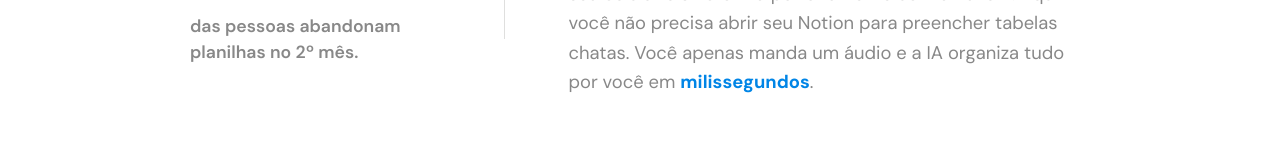
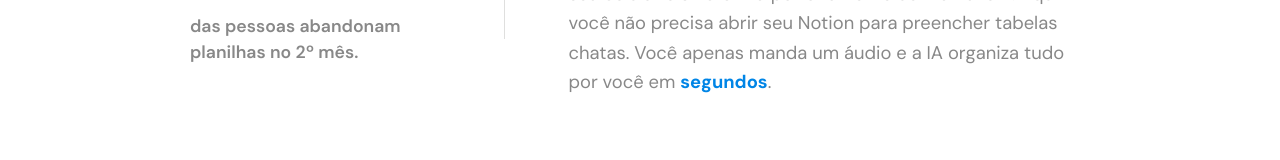
Before and after one commit to oipedrori/hubfinanceiro, a Next.js app: page / in a window 1280 px wide. Shown: the part 764-924 px from the top of the page. Built offline with nearby package versions, Linux system fonts and the light colour scheme; no server answers.

Commit message:
fix: troca milissegundos por segundos

```diff
--- a/app/page.tsx
+++ b/app/page.tsx
@@ -175,7 +175,7 @@ function LandingContent() {
             <div className="data-divider"></div>
             <div className="data-solution">
               <h3>O Hub Financeiro inverte a estatística.</h3>
-              <p>Ele é um <strong>ecossistema de gestão financeira</strong> que roda no seu celular e sincroniza perfeitamente com a nuvem. Aqui você não precisa abrir seu Notion para preencher tabelas chatas. Você apenas manda um áudio e a IA organiza tudo por você em <strong>milissegundos</strong>.</p>
+              <p>Ele é um <strong>ecossistema de gestão financeira</strong> que roda no seu celular e sincroniza perfeitamente com a nuvem. Aqui você não precisa abrir seu Notion para preencher tabelas chatas. Você apenas manda um áudio e a IA organiza tudo por você em <strong>segundos</strong>.</p>
             </div>
           </div>
 
```
